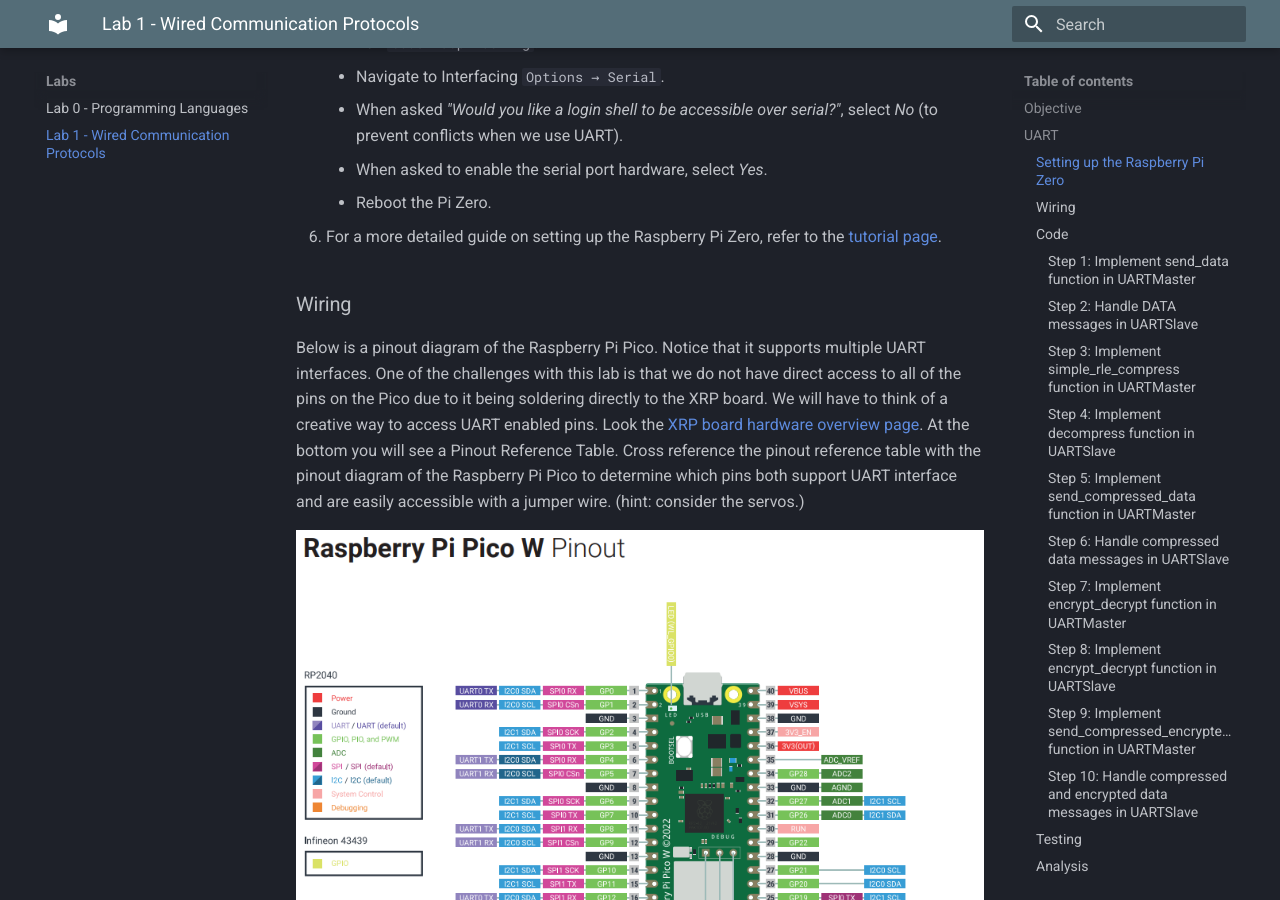
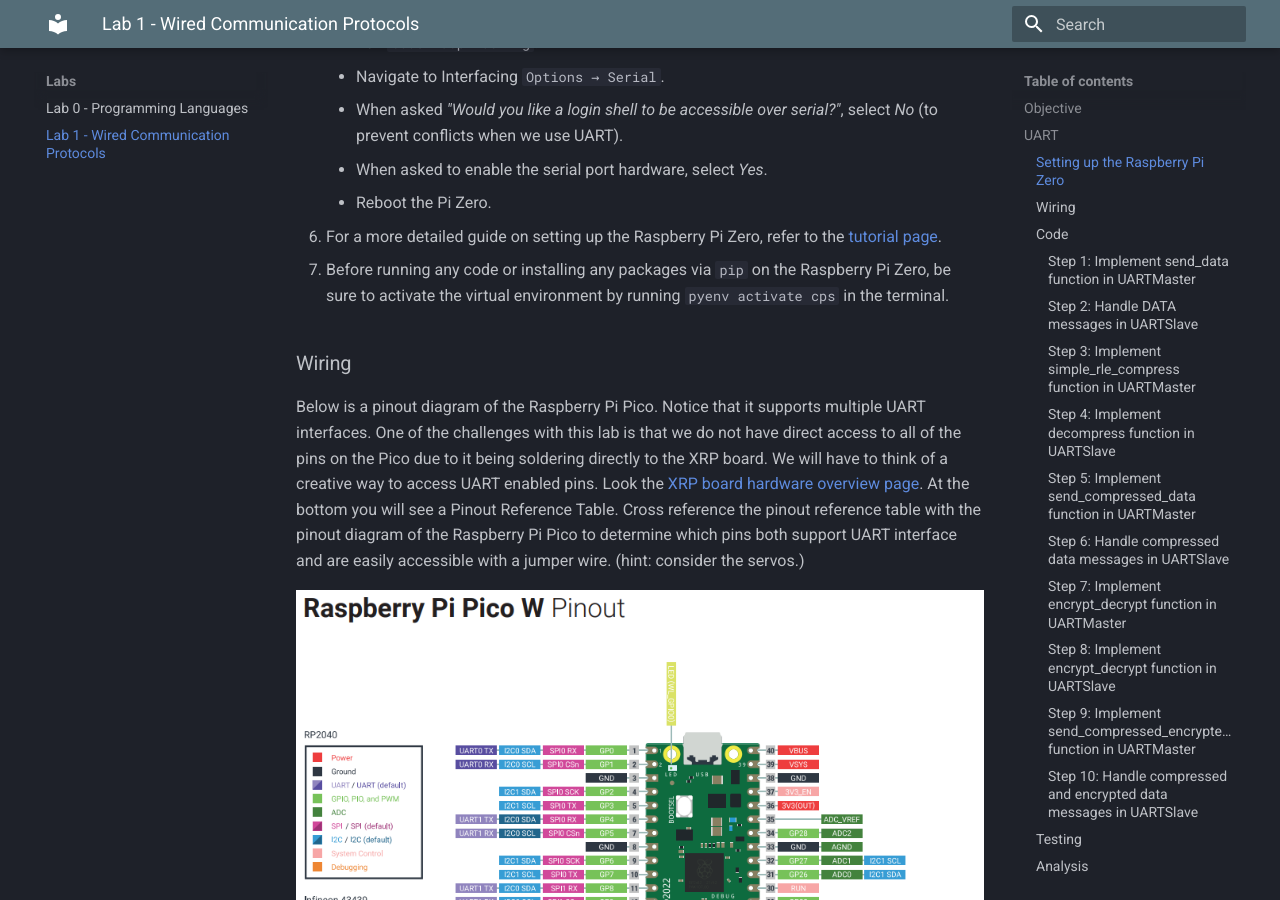
Before and after one commit to CPS-Cornell/course, an MkDocs documentation site: the page built from docs/labs/Lab1/Lab1.md, in a window 1280 px wide and 900 px high, scrolled down 1686 px. Built offline with MkDocs 1.6.1 and Material for MkDocs 9.7.7, drawn with Linux system fonts in a browser that asks for light colours.

Commit message:
added a line about pyenv

```diff
--- a/docs/labs/Lab1/Lab1.md
+++ b/docs/labs/Lab1/Lab1.md
@@ -37,6 +37,8 @@
     - Reboot the Pi Zero.
 
 6. For a more detailed guide on setting up the Raspberry Pi Zero, refer to the [tutorial page](../../tutorials/zero_tutorial.md).
+
+7. Before running any code or installing any packages via `pip` on the Raspberry Pi Zero, be sure to activate the virtual environment by running `pyenv activate cps` in the terminal.
 
 ### Wiring
 
```
